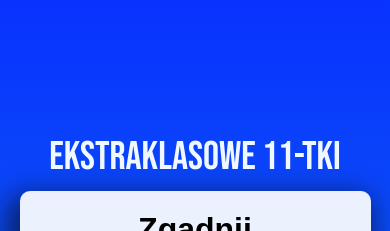
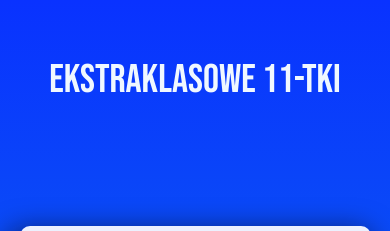
Before and after one commit to admsienkiewicz/skladle, a React (Create React App) app: page / in a window 390 px wide. Shown: the top 231 px of the page. Built offline with nearby package versions, Linux system fonts and the light colour scheme; a web font is replaced by a local one.

Commit message:
flex view fix

```diff
--- a/src/App.css
+++ b/src/App.css
@@ -10,12 +10,21 @@
     height: 100vh;
     width: 100vw;
     display: flex;
-    justify-content: space-around;
+    justify-content: space-between;
     align-items: center;
     flex-direction: column;
     font-family: 'Anek Telugu', sans-serif;
     color: black;
     background: linear-gradient(rgb(9, 50, 255) 0%, rgb(14, 138, 226) 100%);
+}
+
+.app-container {
+    height: 95vh;
+    width: 100vw;
+    display: flex;
+    justify-content: space-around;
+    align-items: center;
+    flex-direction: column;
 }
 
 body::after {
@@ -51,15 +60,3 @@
     box-shadow: -41px -25px 35px rgba(0, 0, 0, 0.1);
     background-color: aliceblue;
 }
-
-@media screen and (max-width: 550px) {
-    html {
-        /* min-height: -webkit-fill-available; */
-    }
-
-    body {
-        width: 100vw;
-        /* min-height: -webkit-fill-available; */
-        overflow: hidden;
-    }
-}
--- a/src/App.js
+++ b/src/App.js
@@ -94,7 +94,7 @@
     )
     const output = (gameOver && endGameScreen) || (!startGame ? <ChallengeModal></ChallengeModal> : <Pitch></Pitch>)
     return (
-        <>
+        <div className="app-container">
             <header>Ekstraklasowe 11-tki</header>
             <AppContext.Provider
                 value={{
@@ -120,7 +120,7 @@
                     <AiFillLinkedin className="footer-icon" />
                 </a>
             </footer>
-        </>
+        </div>
     )
 }
 
```
